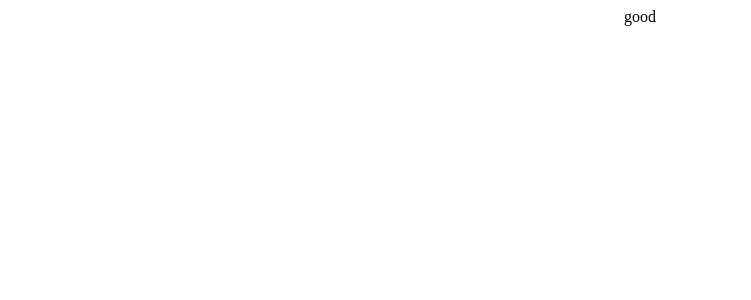
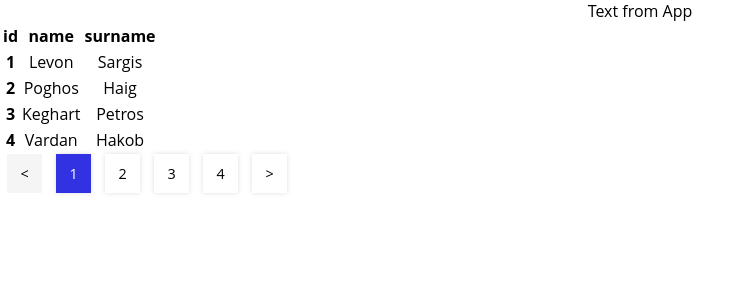
Before and after one commit to h2ash/react_toweriqua, a React (Create React App) app: page / in a window 1280 px wide. Shown: the top 300 px of the page, without its empty margins (0-751 px from the left). Built offline with nearby package versions, Linux system fonts and the light colour scheme.

Commit message:
state for pagination was added, TableOfUsers, User components were added without styles, PaginationButtons component with styles was added

```diff
--- a/src/App.js
+++ b/src/App.js
@@ -2,8 +2,16 @@ import React from 'react';
 import { connect } from 'react-redux';
 import { saveUsers } from './redux/actions/actions';
 import './styles/App.scss';
+import TableOfUsers from './components/TableOfUsers';
+import PaginationButtons from './components/Pagination/PaginationButtons';
 
 class App extends React.Component {
+  state = {
+    currentPage: 1,
+    pages: 1,
+    arrOfPages: [1],
+  }
+
   componentDidMount() {
     this.fetchUsers();
   };
@@ -15,13 +23,55 @@ class App extends React.Component {
       this.props.saveUsers(json.users);
     } catch(e) {
       console.error(e);
+    } finally {
+      this.sumOfPages();
     }
   }
 
+  sumOfPages = () => {
+    this.setState({
+      pages: Math.ceil(this.props.users.length / 5),
+    });
+
+    this.createArrayOfPages();
+  }
+
+  createArrayOfPages = () => {
+    this.setState(prevState => {
+      const arr = [];
+
+      for (let i = 1; i <= prevState.pages; i++) {
+        arr.push(i);
+      };
+
+      return {
+        arrOfPages: arr,
+      }
+    })
+  }
+
+  chooseCurrentPage = (value) => {
+    this.setState({
+      currentPage: value,
+    })
+  }
+
   render() {
+    const { currentPage, pages, arrOfPages } = this.state;
+    const { users } = this.props;
     return (
       <div className="App">
-        good
+        Text from App
+        <TableOfUsers
+          users={users}
+          currentPage={currentPage}
+        />
+        <PaginationButtons
+          chooseCurrentPage={this.chooseCurrentPage}
+          currentPage={currentPage}
+          pages={pages}
+          arrOfPages={arrOfPages}
+        />
       </div>
     );
   }
--- /dev/null
+++ b/src/components/Pagination/PaginationButtons.jsx
@@ -0,0 +1,62 @@
+import React from 'react';
+import PropTypes from 'prop-types';
+
+const PaginationButtons = ({
+  chooseCurrentPage,
+  currentPage,
+  pages,
+  arrOfPages,
+}) => {
+  const buttonDisabledStart = currentPage === 1 ? 'button--pagination_disabled' : '';
+  const buttonDisabledEnd = currentPage === pages ? 'button--pagination_disabled' : '';
+
+  return (
+    <nav>
+      <ul className="pagination__buttons">
+        <li>
+          <button
+            type="button"
+            className={`button button--pagination ${buttonDisabledStart}`}
+            onClick={() => chooseCurrentPage(currentPage - 1)}
+          >
+            &#60;
+          </button>
+        </li>
+
+        {
+          arrOfPages.map((button, index) => (
+            <li key={index}>
+              <button
+                type="button"
+                className={`button button--pagination
+                  ${button === currentPage ? 'button--pagination_active' : ''}`}
+                onClick={() => chooseCurrentPage(button)}
+              >
+                {button}
+              </button>
+            </li>
+          ))
+        }
+
+        <li>
+          <button
+            type="button"
+            className={`button button--pagination ${buttonDisabledEnd}`}
+            onClick={() => chooseCurrentPage(currentPage + 1)}
+          >
+            &#62;
+          </button>
+        </li>
+      </ul>
+    </nav>
+  );
+};
+
+PaginationButtons.propTypes = {
+  currentPage: PropTypes.number.isRequired,
+  pages: PropTypes.number.isRequired,
+  choosePage: PropTypes.func.isRequired,
+  arrOfPages: PropTypes.arrayOf(PropTypes.number).isRequired,
+};
+
+export default PaginationButtons;
--- /dev/null
+++ b/src/components/Pagination/_pagination.scss
@@ -0,0 +1,8 @@
+.pagination {
+  display: flex;
+  align-items: center;
+
+  &__buttons {
+    display: flex;
+  }
+}
--- /dev/null
+++ b/src/components/TableOfUsers.jsx
@@ -0,0 +1,36 @@
+import React from 'react';
+import User from './User';
+
+const TableOfUsers = ({ users, currentPage }) => {
+  const firstIndexPhoneOnCurrentPage = currentPage === 1
+    ? 1
+    : ((currentPage - 1) * 5) + 1;
+  const lastPossibleIndexPhoneOnCurPage = (currentPage * 5) - 1;
+
+  return (
+    <table className="table table-hover">
+      <thead>
+        <tr>
+          <th>id</th>
+          <th>name</th>
+          <th>surname</th>
+        </tr>
+      </thead>
+      <tbody>
+        {
+          users
+            .filter(user => user.id >= firstIndexPhoneOnCurrentPage
+              && user.id <= lastPossibleIndexPhoneOnCurPage)
+            .map(user => (
+              <User
+                user={user}
+                key={user.id}
+              />
+            ))
+        }
+      </tbody>
+    </table>
+  );
+};
+
+export default TableOfUsers;
--- /dev/null
+++ b/src/components/User.jsx
@@ -0,0 +1,13 @@
+import React from 'react';
+
+const User = ({ user, key }) => {
+  return (
+    <tr key={key}>
+      <th className='table__th-person-id' scope='row'>{user.id}</th>
+      <td className='table__td-person-name'>{user.name}</td>
+      <td>{user.surname}</td>
+    </tr>
+  )
+}
+
+export default User;
--- a/src/styles/App.scss
+++ b/src/styles/App.scss
@@ -1,3 +1,8 @@
+@import "utils/reset";
+@import "utils/vars";
+@import "button";
+@import "../components/Pagination/pagination";
+
 .App {
   text-align: center;
 }
--- /dev/null
+++ b/src/styles/_button.scss
@@ -0,0 +1,26 @@
+.button {
+  text-transform: uppercase;
+  font-size: 0.9em;
+  min-width: 35px;
+  padding: 10px;
+  box-shadow: 0 0 5px #dfdfdf;
+  background-color: white;
+  margin: 0 7px;
+  &--pagination {
+    &:hover {
+      cursor: pointer;
+      color: white;
+      background-color: $special-blue-hover;
+    }
+    &_active {
+      background-color: $special-blue;
+      color: white;
+      outline: none;
+    }
+    &_disabled {
+      pointer-events: none;
+      box-shadow: none;
+      background-color: #f5f5f5;
+    }
+  }
+}
--- /dev/null
+++ b/src/styles/utils/_reset.scss
@@ -0,0 +1,9 @@
+html, body, ul, li, button, input, textarea, h1, h2, h3, h4, h5, h6, dl, dt, dd {
+  margin: 0;
+  padding: 0;
+  border-width: 0;
+  font-family: "Open Sans", sans-serif;
+  font-size: 16px;
+  line-height: inherit;
+  list-style: none;
+}
--- /dev/null
+++ b/src/styles/utils/_vars.scss
@@ -0,0 +1,4 @@
+$hover-duration: 0.4s;
+$blue: blue;
+$special-blue: #3232e2;
+$special-blue-hover: #2222db;
```
